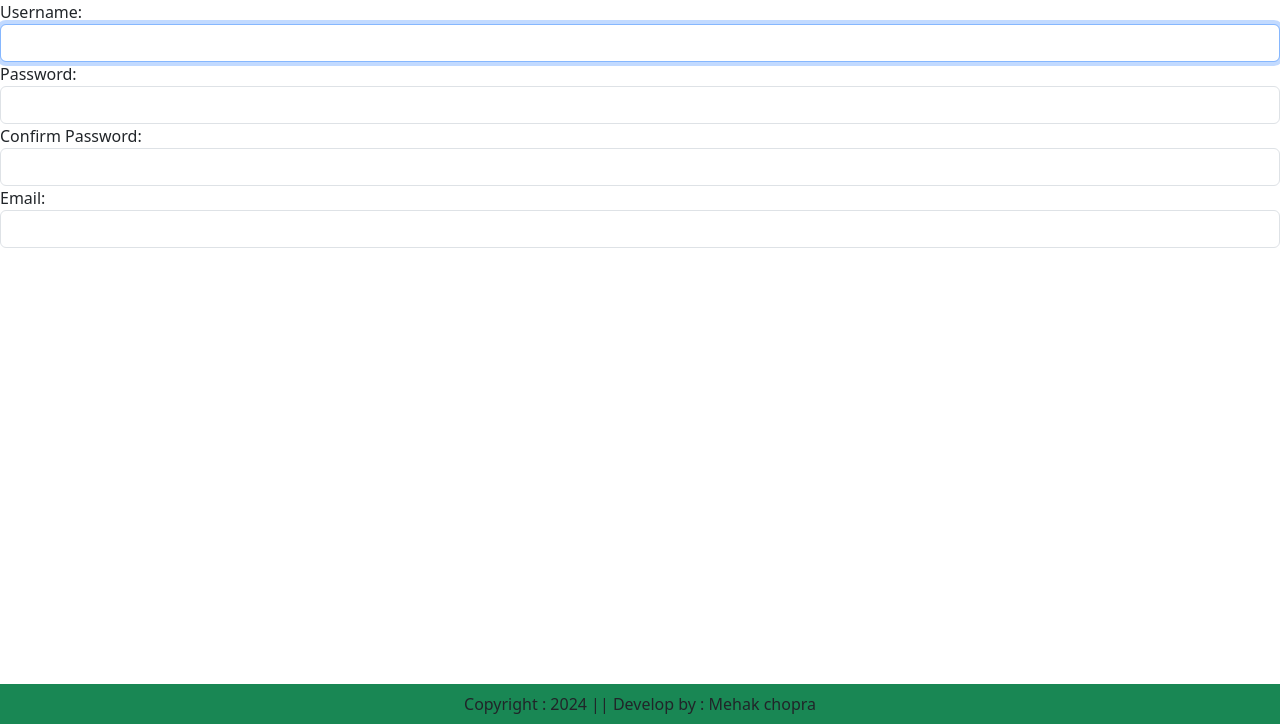
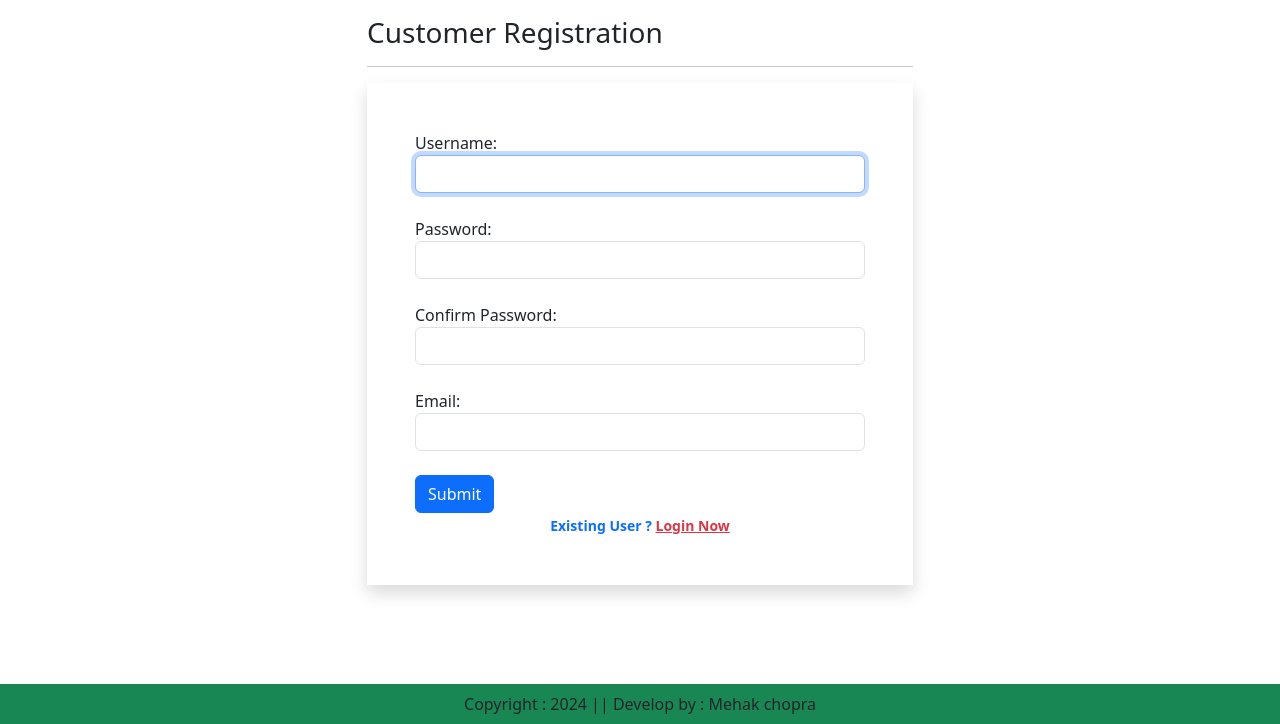
Before and after one commit to MehakCoder/codeAlpha_ecommercewebsite, a Django app: page /registration in a window 1280 px wide. Shown: the part 76-800 px from the top of the page. Run offline with Django 5.2, Linux system fonts and the light colour scheme; some libraries are stand-ins or nearby versions.

Commit message:
add form and login in program in it

```diff
--- a/mysite/app/templates/app/base.html
+++ b/mysite/app/templates/app/base.html
@@ -79,7 +79,7 @@
               <a href="#" class="nav-link text-white">Login</a>
              </li>
              <li class="nav-item mx-2">
-              <a href="#" class="nav-link text-white">Registration</a>
+              <a href="{% url 'customerregistration' %}" class="nav-link text-white">Registration</a>
              </li>
           </ul>
 
--- a/mysite/app/templates/app/customerregistration.html
+++ b/mysite/app/templates/app/customerregistration.html
@@ -3,5 +3,29 @@
 {% block title  %}Customer Registration{% endblock title %}
 
 {% block main-content  %}
-{{form}}
+<div class="container">
+     <div class="row my-3">
+        <div class="col-sm-6 offset-sm-3">
+             <h3>Customer Registration</h3>
+             <hr>
+             <form action="" method="post" novalidate class="shadow p-5">
+               {% csrf_token  %}
+               {% for fm in form %}
+               {{fm.label_tag}} {{fm}} <small class="text-danger">{{fm.errors|striptags}}</small> <br>
+               {% endfor  %}
+               <input type="submit" value="Submit" class="btn btn-primary">  <br>
+
+               <div class="text-center text-primary fw-bold">
+                <small>Existing User ? <a href="#" class="text-danger">Login Now</a></small>
+               </div>
+
+             {% if form.non_field_errors %}
+               {% for error in form.non_field_errors %}
+                 <p class="alert alert-danger my-3">{{error}}</p>
+                 {% endfor  %}
+             {% endif  %}
+             </form>
+        </div>
+     </div>
+</div>
 {% endblock main-content    %}
--- a/mysite/app/views.py
+++ b/mysite/app/views.py
@@ -3,6 +3,7 @@ from django.shortcuts import render
 from django.views import View
 from .models import Product
 from .forms import CustomerRegistrationForm
+from django.contrib import messages
 
 # Create your views here.
 def home(request):
@@ -36,3 +37,11 @@ class CustomerRegistrationView(View):
     def get(self,request):
         form = CustomerRegistrationForm()
         return render(request, 'app/customerregistration.html', locals())
+    def post(self,request):
+        form = CustomerRegistrationForm(request.POST)
+        if form.is_valid():
+            form.save()
+            messages.success(request,"Congratulations! User Register Successfully")
+        else:
+            messages.error(request,"Invalid Input Data")
+        return render(request,'app/customerregistration.html',locals())
```
Also changed, not shown: mysite/db.sqlite3.
